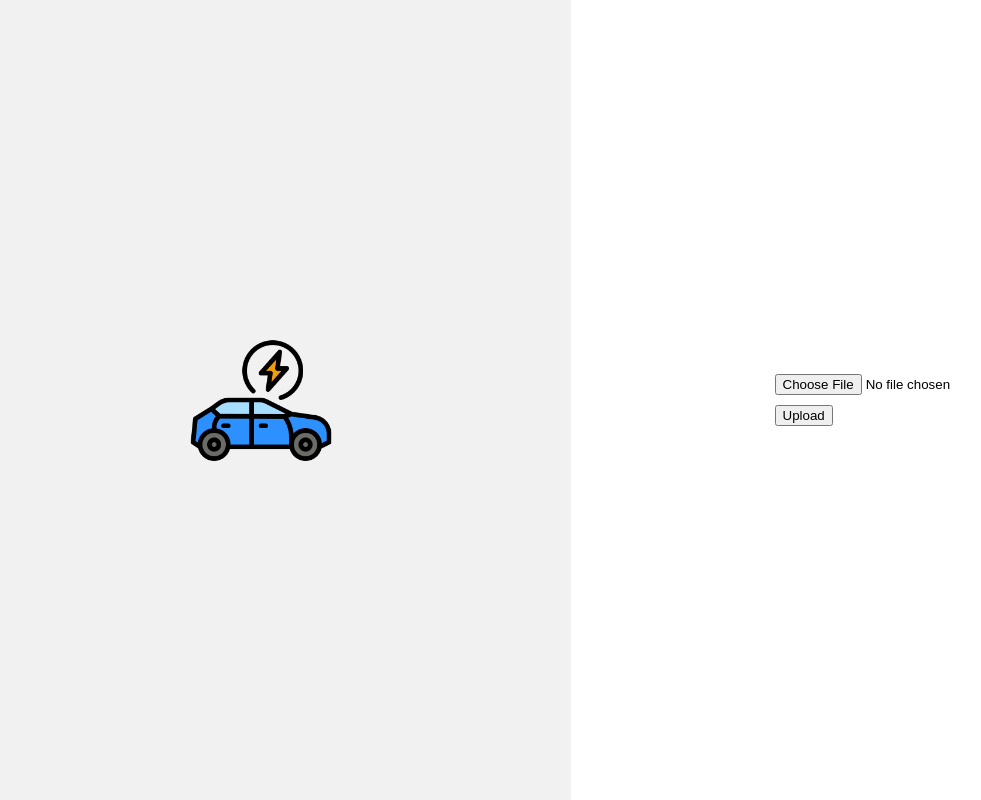
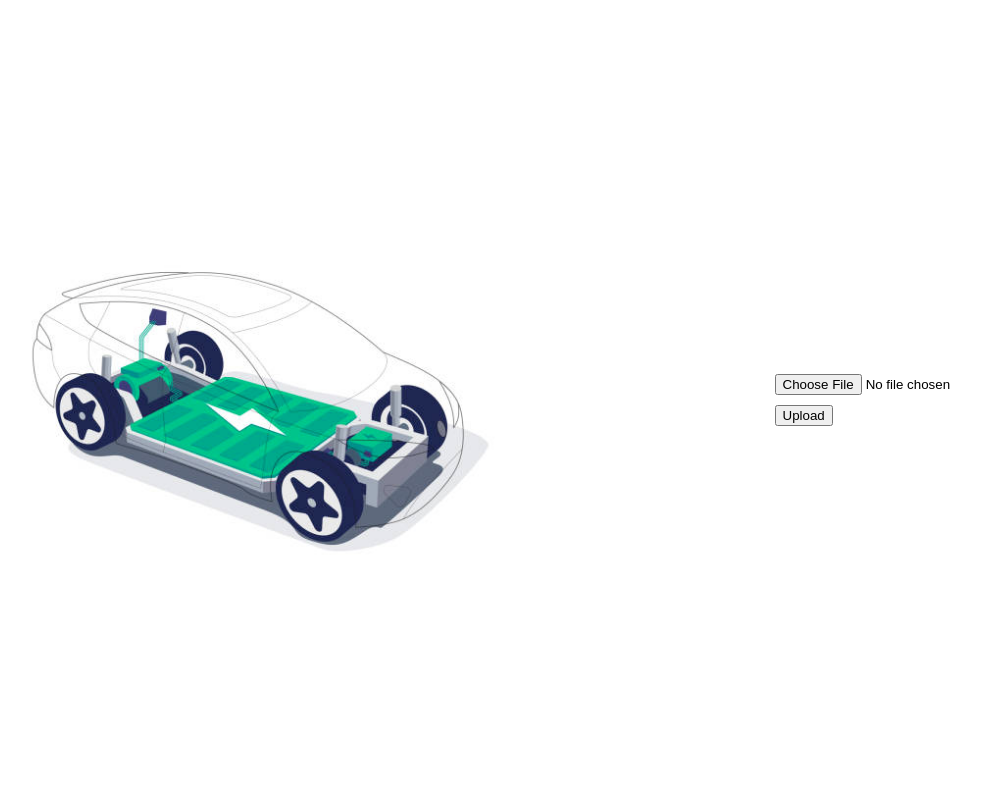
Before and after one commit to joyjas/cardb1, a Flask app: page / in a window 1280 px wide. Shown: the part 120-920 px from the top of the page, without its empty margins (49-1030 px from the left). Run offline with Flask 2, Linux system fonts and the light colour scheme.

Commit message:
work proto 2

```diff
--- a/application.py
+++ b/application.py
@@ -25,6 +25,5 @@ def upload():
         return 'File upload failed'
 
 
-
 if __name__ == "__main__":
     app.run()
--- a/static/css/styles.css
+++ b/static/css/styles.css
@@ -23,11 +23,11 @@ body {
 	justify-content: center;
 	align-items: center;
 	flex: 1;
-	background-color: #F1F1F1;
-	background-image: url('img/logo1.png');
+	background-color: #ffffff;
+	background-image: url('img/logo2.png');
 	background-repeat: no-repeat;
 	background-position: center center;
-	background-size: 150px;
+	background-size: 600px;
 	color: white;
 	text-align: center;
 }
```
Also changed, not shown: static/css/img/logo1.png (renamed from static/img/logo1.png), static/css/img/logo2.png (added), 1 other file.
